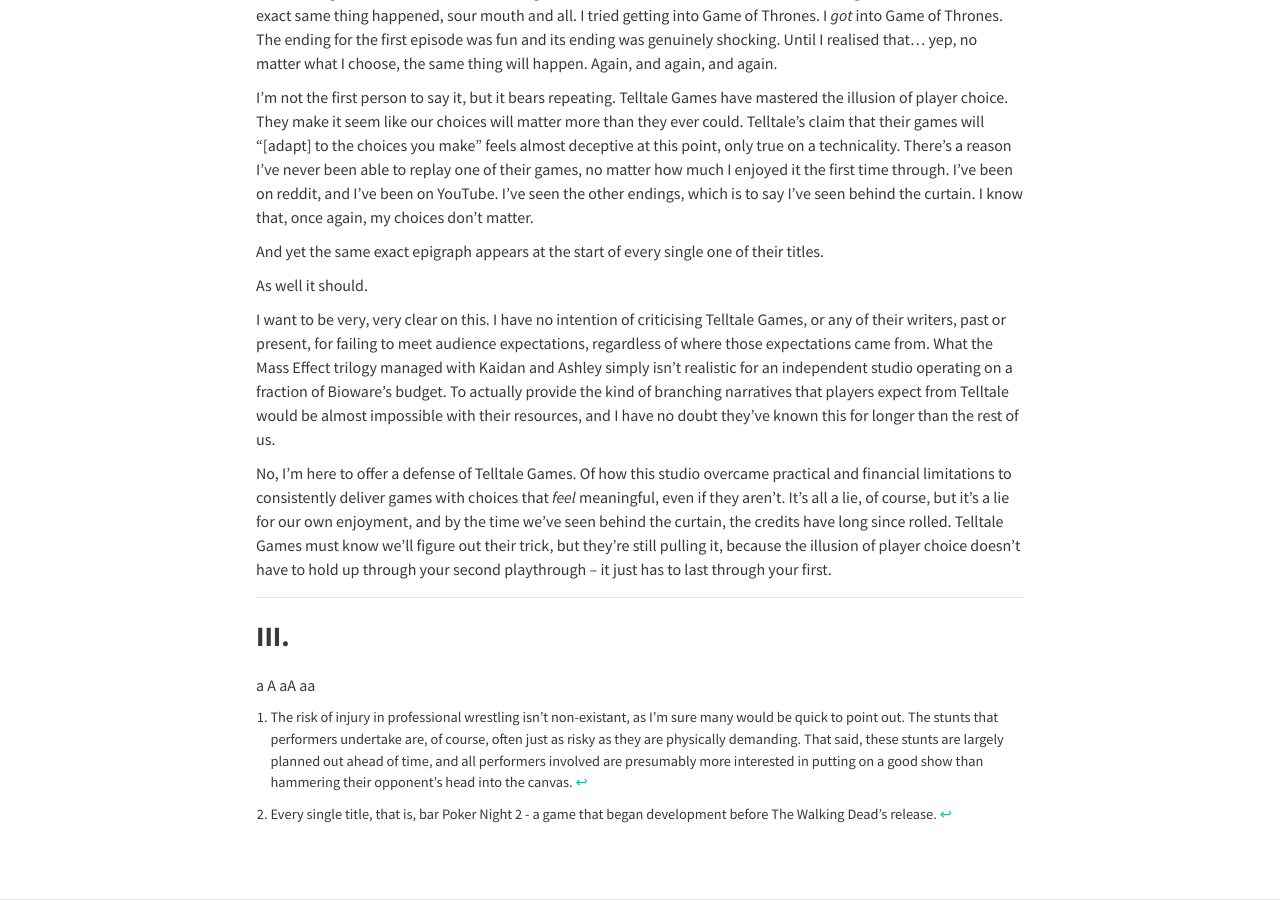
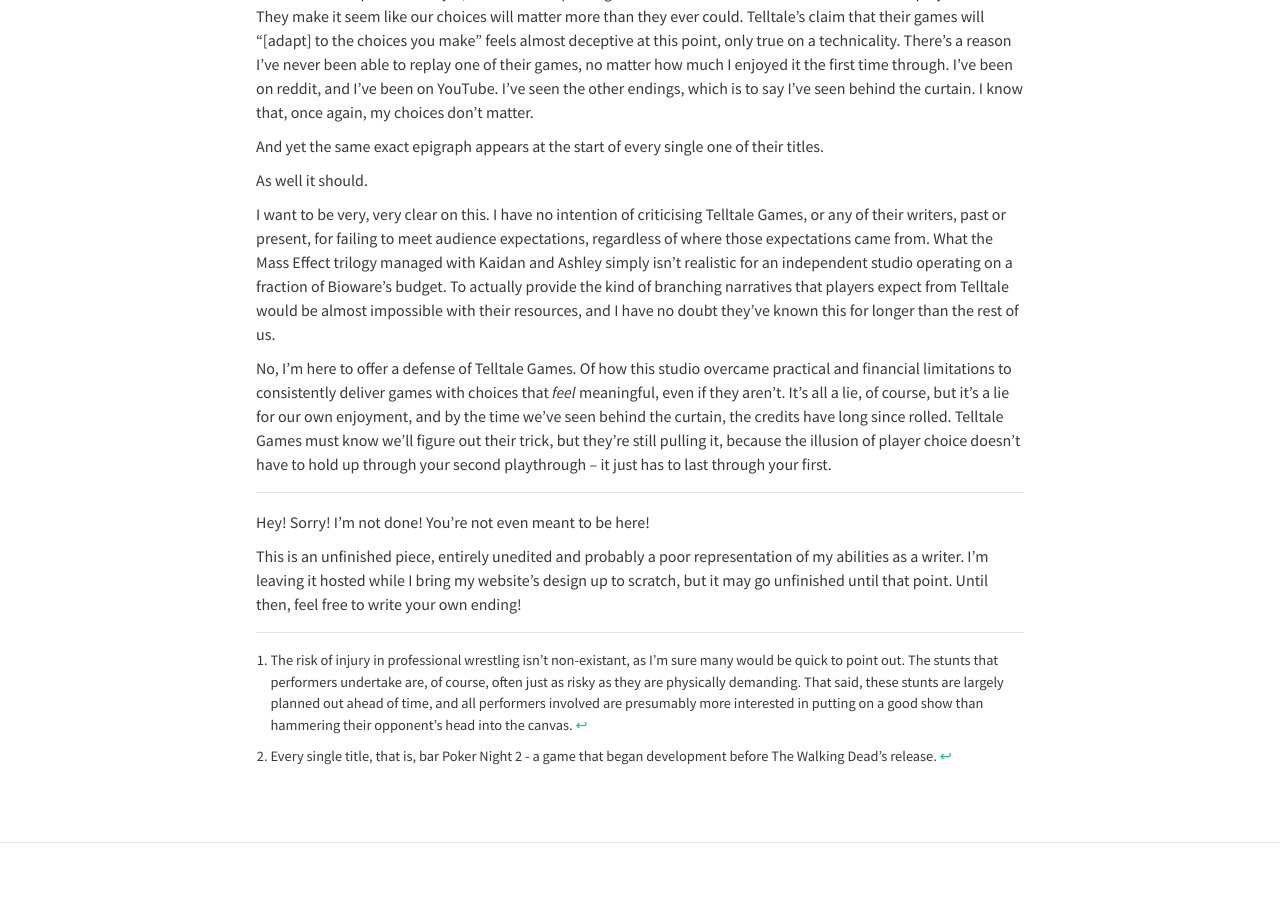
Before and after one commit to elliotherriman/website, a Jekyll site: the page built from _posts/2018-04-11-meaningful-choices-adjacent.markdown, in a window 1280 px wide and 900 px high, scrolled down 1778 px. Built offline with Jekyll 4.4.1, drawn with Linux system fonts in a browser that asks for light colours; nearby versions of some CDN libraries; after the commit the page ends 2621 px from its top, so only the background shows below that; some of the changed text lies outside the part shown.

Commit message:
Update 2018-04-11-meaningful-choices-adjacent.markdown

```diff
--- a/_posts/2018-04-11-meaningful-choices-adjacent.markdown
+++ b/_posts/2018-04-11-meaningful-choices-adjacent.markdown
@@ -56,8 +50,11 @@
 
 ---
 
-## III.
-a A aA aa
+Hey! Sorry! I'm not done! You're not even meant to be here!
+
+This is an unfinished piece, entirely unedited and probably a poor representation of my abilities as a writer. I'm leaving it hosted while I bring my website's design up to scratch, but it may go unfinished until that point. Until then, feel free to write your own ending!
+
+---
 
 [^1]: The risk of injury in professional wrestling isn't non-existant, as I'm sure many would be quick to point out. The stunts that performers undertake are, of course, often just as risky as they are physically demanding. That said, these stunts are largely planned out ahead of time, and all performers involved are presumably more interested in putting on a good show than hammering their opponent's head into the canvas.
 
```
Also changed, not shown: other parts of _posts/2018-04-11-meaningful-choices-adjacent.markdown (+1 -7 lines).
